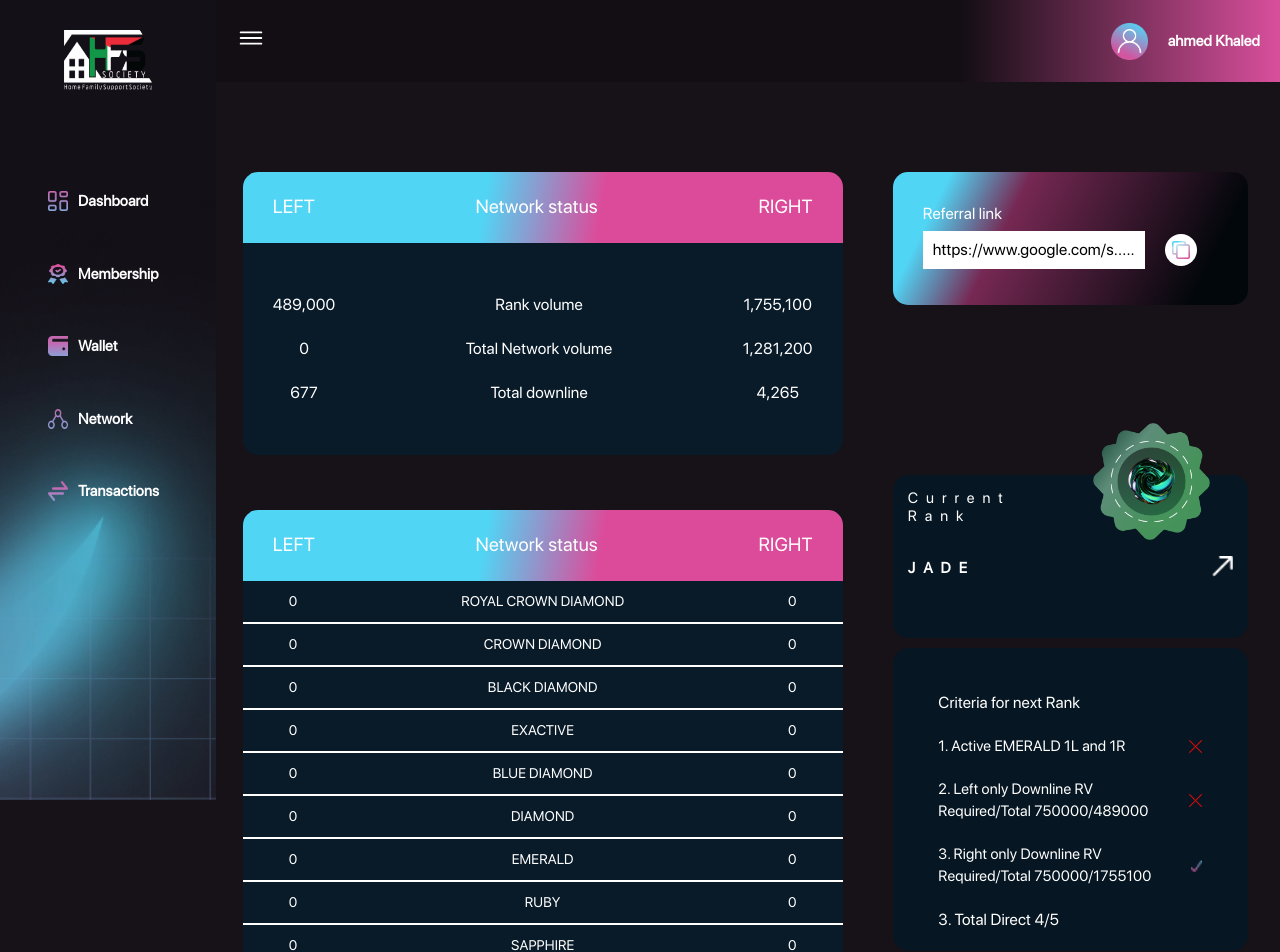
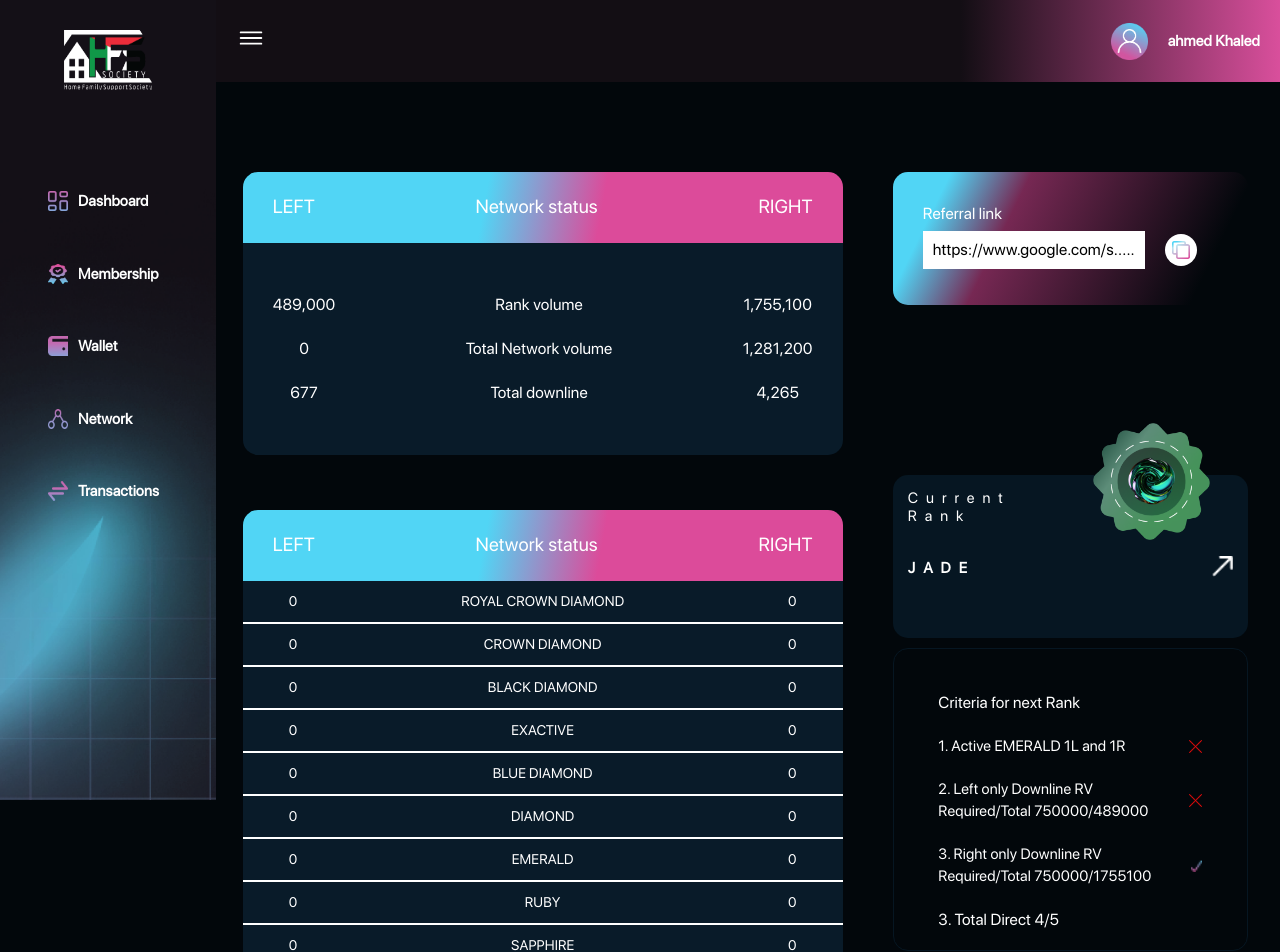
Before and after one commit to karim40188/smart_business, a React (Vite) app: page /dashboard in a window 1280 px wide. Shown: the top 952 px of the page. Built offline with nearby package versions, Linux system fonts and the light colour scheme.

Commit message:
some edit

```diff
--- a/src/Components/Pages/Dashboard.jsx
+++ b/src/Components/Pages/Dashboard.jsx
@@ -292,7 +292,7 @@ function Dashboard() {
             width: "355px",
             height: "auto",
             border: "1px solid #061622",
-            backgroundColor: "#061622",
+            backgroundColor: "#02070B",
             display: "flex",
             justifyContent: "center",
             alignItems: "center",
--- a/src/Components/Pages/Layout.jsx
+++ b/src/Components/Pages/Layout.jsx
@@ -5,7 +5,7 @@ import { Outlet } from "react-router-dom";
 
 function Layout() {
   return (
-    <Box sx={{ display: "flex" ,flexGrow:'1'}}>
+    <Box sx={{ display: "flex" ,flexGrow:'1',backgroundColor:'#02070B'}}>
       <Sidebar />
 
       <Box sx={{ width: "100%" }}>
```
